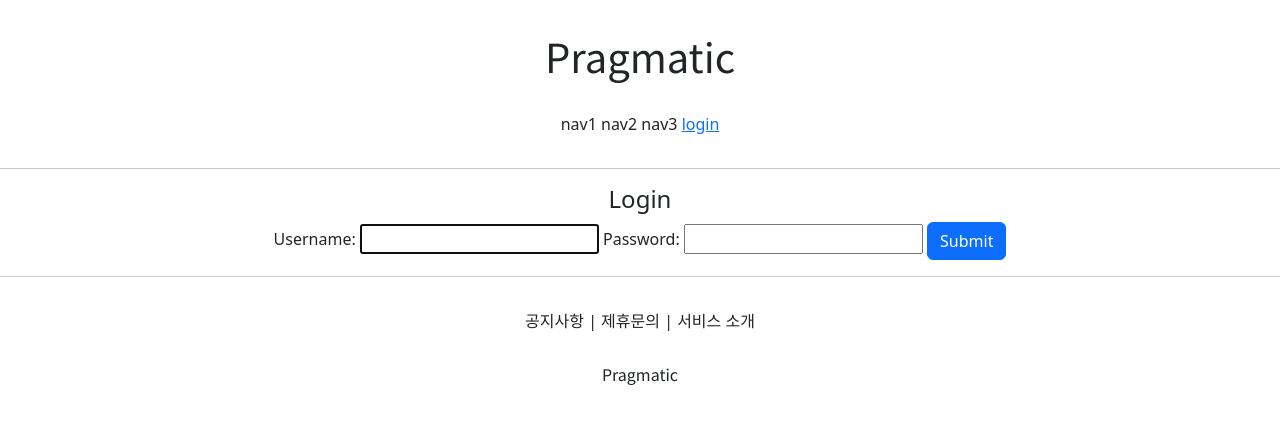
After one commit to CJ0823/inflearn_study_django_pinterest, a Django app: page /account/login/ in a window 1280 px wide. The commit adds this page. Shown: the top 424 px of the page. Run offline with Django 4.2, Linux system fonts and the light colour scheme.

Commit message:
ch.22 login, logout

```diff
--- /dev/null
+++ b/accountapp/templates/accountapp/login.html
@@ -0,0 +1,16 @@
+{% extends 'base.html' %}
+
+{% block content %}
+    <div style="text-align: center">
+        <div>
+            <h4>Login</h4>
+        </div>
+        <div>
+            <form action="{% url 'accountapp:login' %}" method="post">
+                {% csrf_token %}
+                {{ form }}
+                <input type="submit" class="btn btn-primary"/>
+            </form>
+        </div>
+    </div>
+{% endblock %}
--- a/accountapp/urls.py
+++ b/accountapp/urls.py
@@ -1,9 +1,13 @@
+from django.contrib.auth.views import LoginView, LogoutView
 from django.urls import path
 
-from accountapp.views import hello_world
+from accountapp.views import hello_world, AccountCreateView
 
 app_name = 'accountapp'
 
 urlpatterns = [
-    path('hello_world/', hello_world, name='hello_world')
+    path('hello_world/', hello_world, name='hello_world'),
+    path('create/', AccountCreateView.as_view(), name='create'),
+    path('login/', LoginView.as_view(template_name='accountapp/login.html'), name='login'),
+    path('logout/', LogoutView.as_view(), name='logout')
 ]
--- a/pragmatic/settings.py
+++ b/pragmatic/settings.py
@@ -13,6 +13,8 @@ import os, environ
 from pathlib import Path
 
 # Build paths inside the project like this: BASE_DIR / 'subdir'.
+from django.urls import reverse_lazy
+
 env = environ.Env(
     # set casting, default value
     DEBUG=(bool, False)
@@ -132,6 +134,9 @@ STATICFILES_DIRS = [
 
 STATIC_ROOT = os.path.join(BASE_DIR, 'staticfiles')
 
+LOGIN_REDIRECT_URL = reverse_lazy('accountapp:hello_world')
+LOGOUT_REDIRECT_URL = reverse_lazy('accountapp:login')
+
 # Default primary key field type
 # https://docs.djangoproject.com/en/4.0/ref/settings/#default-auto-field
 
--- a/templates/header.html
+++ b/templates/header.html
@@ -6,6 +6,14 @@
         <span>nav1</span>
         <span>nav2</span>
         <span>nav3</span>
-        <span>nav4</span>
+        {% if not user.is_authenticated %}
+        <a href="{%  url 'accountapp:login' %}?next={{ request.path }}">
+            <span>login</span>
+        </a>
+        {% else %}
+        <a href="{%  url 'accountapp:logout' %}?next={{ request.path }}">
+            <span>logout</span>
+        </a>
+        {% endif %}
     </div>
 </div>
```
Also changed, not shown: accountapp/templates/accountapp/create.html (added, +11 -0 lines), accountapp/views.py (+10 -1 lines).
